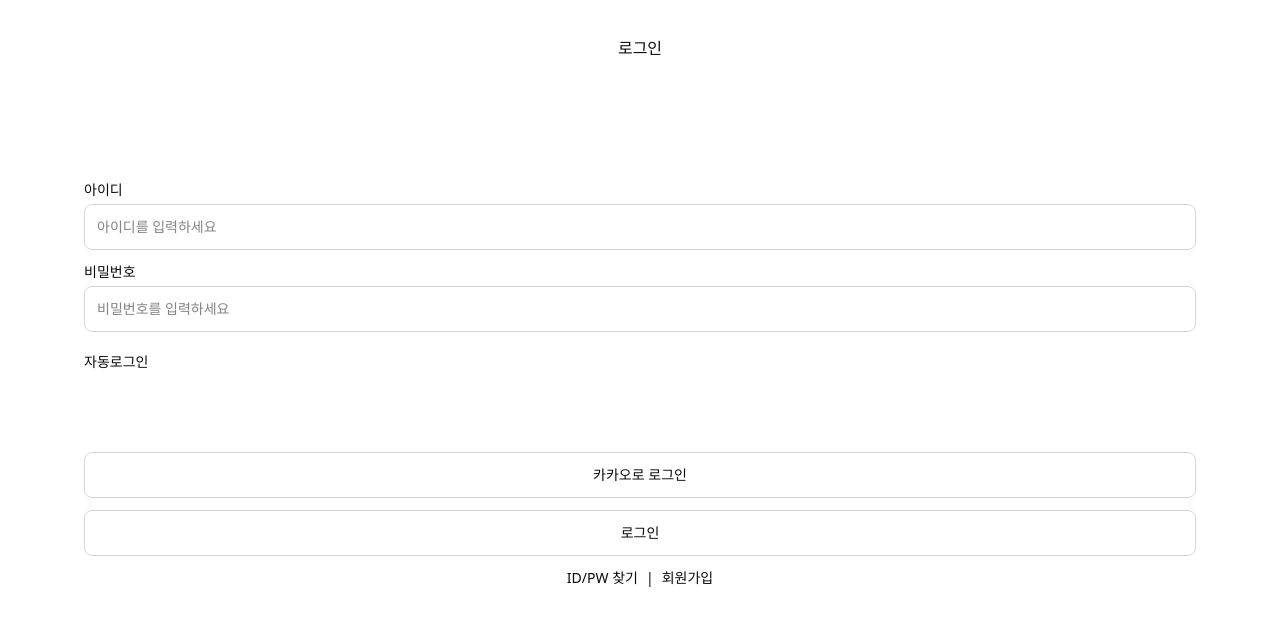
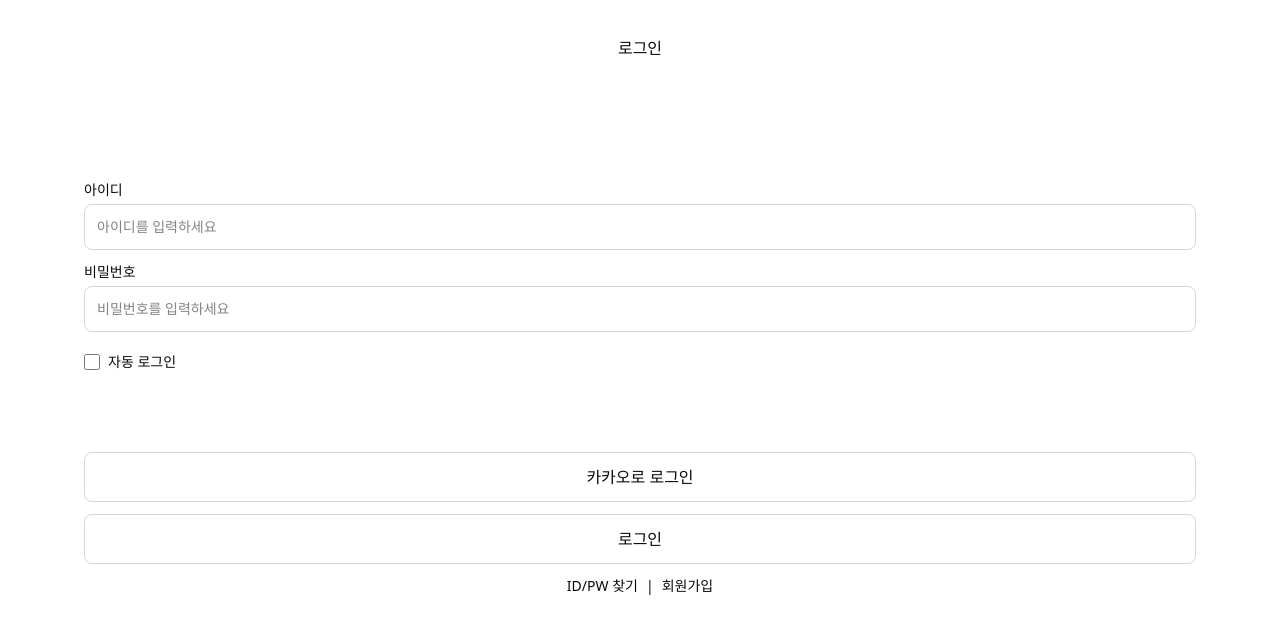
Before and after one commit to team-moviego/front-end, a Next.js app: page /sign-in in a window 1280 px wide. Shown: the top 632 px of the page. Built offline with nearby package versions, Linux system fonts and the light colour scheme.

Commit message:
feat: 로그인 페이지에 자동 로그인 체크박스 추가 및 버튼 컴포넌트로 변경

```diff
--- a/src/app/(pages)/sign-in/page.tsx
+++ b/src/app/(pages)/sign-in/page.tsx
@@ -1,5 +1,6 @@
 "use client";
 
+import Button from "@/app/(components)/Button";
 import { useRouter } from "next/navigation";
 
 export default function SignInPage() {
@@ -30,18 +31,20 @@ export default function SignInPage() {
         />
       </section>
 
-      <p className="mt-5 text-sm">자동로그인</p>
+      <div className="mt-5 flex items-center gap-2">
+        <input
+          type="checkbox"
+          id="auto-login"
+          className="h-4 w-4 rounded border-gray-300"
+        />
+        <label htmlFor="auto-login" className="cursor-pointer text-sm">
+          자동 로그인
+        </label>
+      </div>
 
       <section className="mt-20 space-y-3">
-        <button className="w-full rounded-md border border-gray-300 p-3 text-sm">
-          카카오로 로그인
-        </button>
-        <button
-          className="w-full rounded-md border border-gray-300 p-3 text-sm"
-          onClick={() => router.push("/")}
-        >
-          로그인
-        </button>
+        <Button>카카오로 로그인</Button>
+        <Button onClick={() => router.push("/")}>로그인</Button>
       </section>
 
       <div className="mt-3 flex justify-center gap-2">
```
